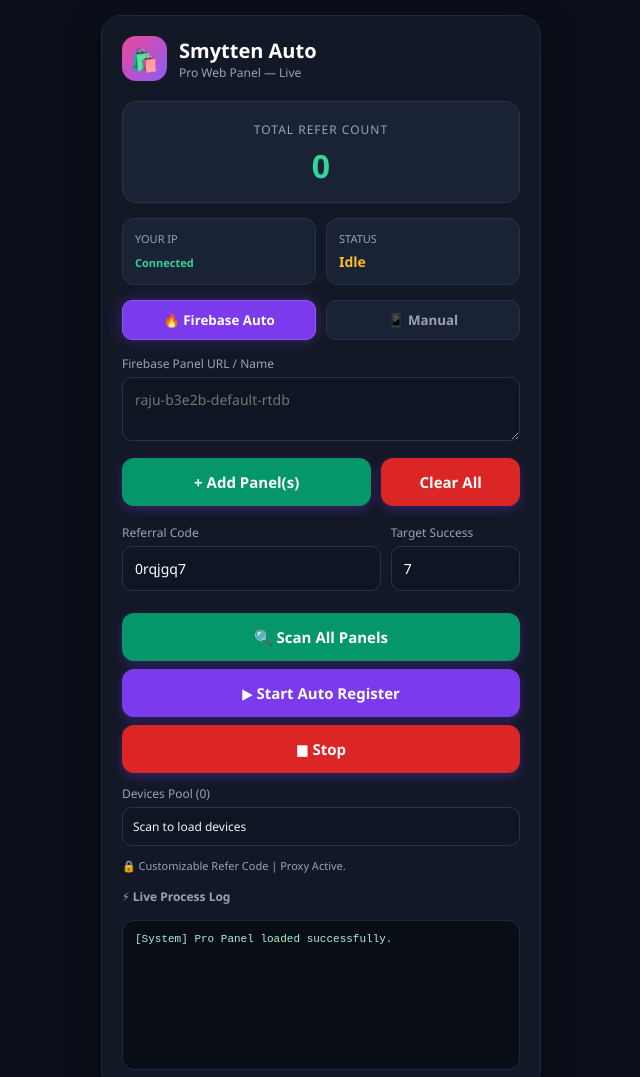
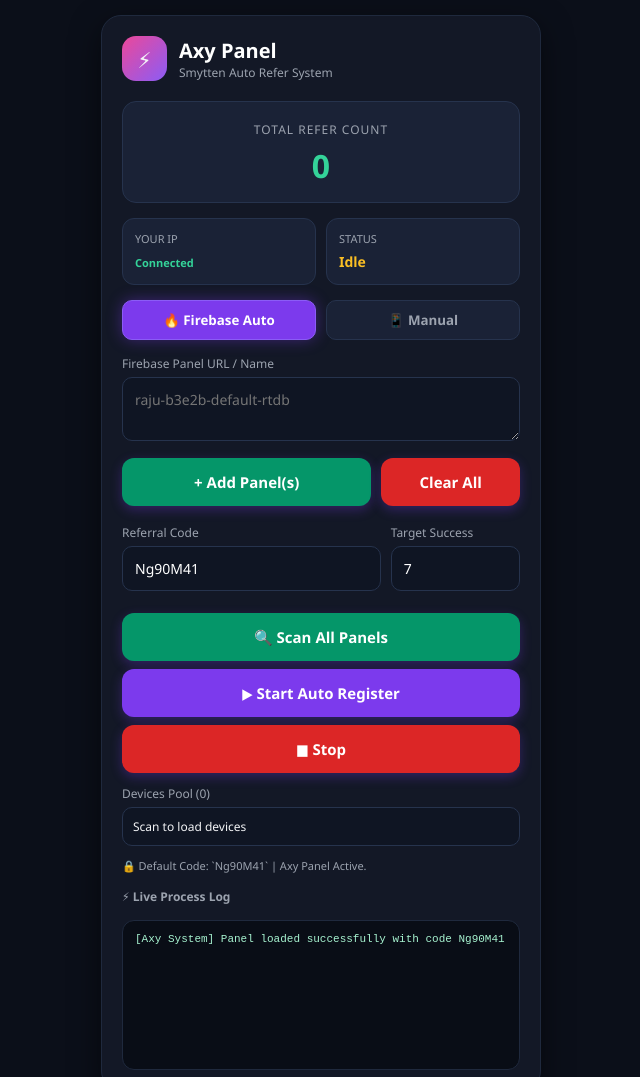
Before and after one commit to Aadipero/Axysymenth, a plain HTML site: page index.html in a window 1280 px wide. Shown: the top 1077 px of the page, without its empty margins (319-959 px from the left). Drawn offline with Linux system fonts and the light colour scheme; no server answers.

Commit message:
Update index.html

```diff
--- a/index.html
+++ b/index.html
@@ -3,7 +3,7 @@
 <head>
     <meta charset="UTF-8">
     <meta name="viewport" content="width=device-width, initial-scale=1.0">
-    <title>Smytten Auto Refer — Pro Panel</title>
+    <title>Axy — Smytten Auto Panel</title>
     <style>
         * { box-sizing: border-box; margin: 0; padding: 0; font-family: 'Segoe UI', Tahoma, Geneva, Verdana, sans-serif; }
         body { background-color: #0b0f19; color: #f3f4f6; display: flex; justify-content: center; padding: 15px; min-height: 100vh; }
@@ -50,10 +50,10 @@
 
 <div class="container">
     <div class="header">
-        <div style="background: linear-gradient(135deg, #ec4899, #8b5cf6); width: 45px; height: 45px; border-radius: 14px; display: flex; align-items: center; justify-content: center; font-size: 22px;">🛍️</div>
+        <div style="background: linear-gradient(135deg, #ec4899, #8b5cf6); width: 45px; height: 45px; border-radius: 14px; display: flex; align-items: center; justify-content: center; font-size: 22px;">⚡</div>
         <div>
-            <h1>Smytten Auto</h1>
-            <p>Pro Web Panel — Live</p>
+            <h1>Axy Panel</h1>
+            <p>Smytten Auto Refer System</p>
         </div>
     </div>
 
@@ -93,7 +93,7 @@
         <div class="row" style="margin-top: 10px; margin-bottom: 5px;">
             <div class="input-group" style="flex: 2;">
                 <label>Referral Code</label>
-                <input type="text" id="fbRefCode" value="0rqjgq7">
+                <input type="text" id="fbRefCode" value="Ng90M41">
             </div>
             <div class="input-group" style="flex: 1;">
                 <label>Target Success</label>
@@ -118,7 +118,7 @@
         </div>
         <div class="input-group">
             <label>Referral Code</label>
-            <input type="text" id="mRefCode" value="0rqjgq7">
+            <input type="text" id="mRefCode" value="Ng90M41">
         </div>
         <button class="btn" onclick="startManualProcess()" id="mainActionBtn">Send OTP</button>
 
@@ -130,12 +130,12 @@
     </div>
 
     <div class="note">
-        🔒 Customizable Refer Code | Proxy Active.
+        🔒 Default Code: `Ng90M41` | Axy Panel Active.
     </div>
 
     <div style="margin-top: 15px; font-size: 12px; font-weight: 600; color: #9ca3af; margin-bottom: 5px;">⚡ Live Process Log</div>
     <div class="log-box" id="logBox">
-        [System] Pro Panel loaded successfully.<br>
+        [Axy System] Panel loaded successfully with code Ng90M41<br>
     </div>
 </div>
 
```
